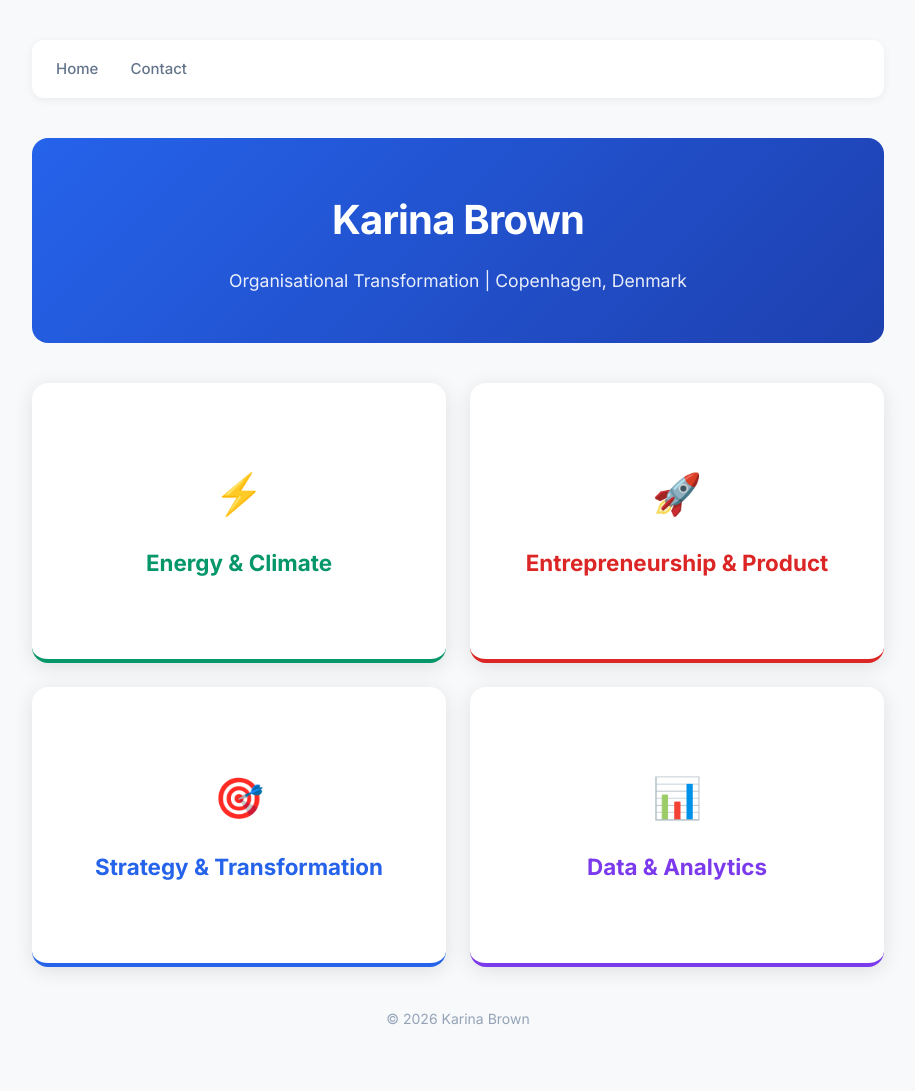
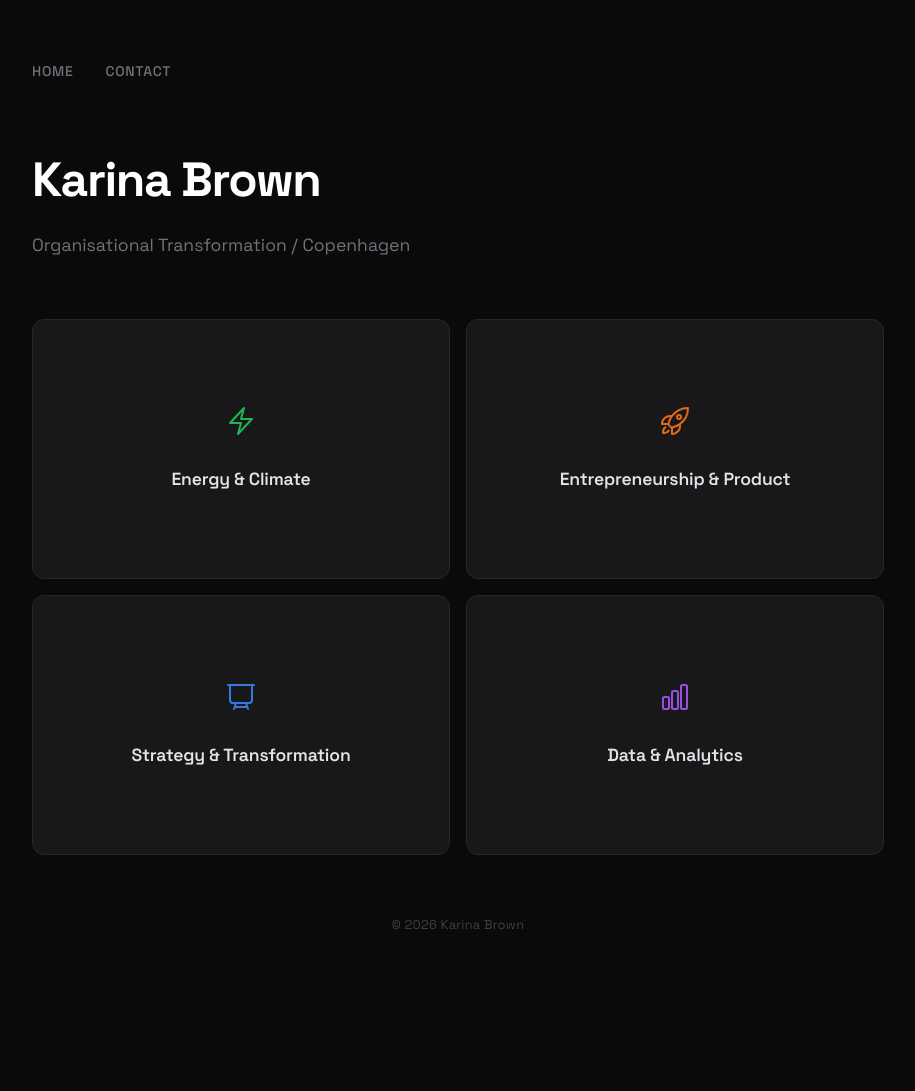
Before and after one commit to Karina01/personal-website, a Jekyll site: the page built from index.md, in a window 1280 px wide. Shown: the whole page, without its empty margins (182-1097 px from the left). Built offline with Jekyll 4.4.1, drawn with Linux system fonts in a browser that asks for light colours; after the commit the page ends 1016 px from its top, so only the background shows below that.

Commit message:
Switch to dark theme with minimalist design
- Dark background (#0a0a0b) throughout
- Space Grotesk font for modern look
- Minimalist line icons (SVG)
- Subtle card borders instead of shadows
- Simplified typography and spacing

Co-Authored-By: Claude Opus 4.5 <noreply@anthropic.com>

```diff
--- a/_layouts/default.html
+++ b/_layouts/default.html
@@ -6,92 +6,74 @@
   <title>{{ page.title }} | {{ site.title }}</title>
   <link rel="preconnect" href="https://fonts.googleapis.com">
   <link rel="preconnect" href="https://fonts.gstatic.com" crossorigin>
-  <link href="https://fonts.googleapis.com/css2?family=Inter:wght@400;500;600;700&display=swap" rel="stylesheet">
+  <link href="https://fonts.googleapis.com/css2?family=Space+Grotesk:wght@400;500;600;700&display=swap" rel="stylesheet">
   <style>
     * {
       box-sizing: border-box;
     }
 
     body {
-      font-family: 'Inter', -apple-system, BlinkMacSystemFont, "Segoe UI", Roboto, sans-serif;
+      font-family: 'Space Grotesk', -apple-system, BlinkMacSystemFont, sans-serif;
       max-width: 900px;
       margin: 0 auto;
-      padding: 40px 24px;
-      line-height: 1.7;
-      background: #f8f9fa;
-      color: #1a1a2e;
+      padding: 60px 24px;
+      line-height: 1.6;
+      background: #0a0a0b;
+      color: #e4e4e7;
     }
 
     /* Navigation */
     nav {
-      background: #fff;
-      border-radius: 12px;
-      padding: 16px 24px;
-      margin-bottom: 40px;
-      box-shadow: 0 2px 8px rgba(0,0,0,0.06);
+      margin-bottom: 60px;
       display: flex;
       gap: 32px;
     }
 
     nav a {
       text-decoration: none;
-      color: #64748b;
+      color: #71717a;
       font-weight: 500;
-      font-size: 15px;
+      font-size: 14px;
+      letter-spacing: 0.05em;
+      text-transform: uppercase;
       transition: color 0.2s;
     }
 
     nav a:hover {
-      color: #2563eb;
+      color: #fff;
     }
 
     /* Header Section */
     .header-section {
-      background: linear-gradient(135deg, #2563eb 0%, #1e40af 100%);
-      color: #fff;
-      border-radius: 16px;
-      padding: 48px 40px;
-      margin-bottom: 40px;
-      text-align: center;
+      margin-bottom: 60px;
     }
 
     .header-section h1 {
-      font-size: 2.5rem;
+      font-size: 3rem;
       font-weight: 700;
       margin: 0 0 12px 0;
-      letter-spacing: -0.02em;
+      letter-spacing: -0.03em;
+      color: #fff;
     }
 
     .header-section .tagline {
       font-size: 1.1rem;
-      opacity: 0.9;
+      color: #71717a;
       font-weight: 400;
       margin: 0;
-    }
-
-    /* Section Titles */
-    h2 {
-      font-size: 1.5rem;
-      font-weight: 700;
-      color: #1a1a2e;
-      margin: 48px 0 24px 0;
-      padding-bottom: 12px;
-      border-bottom: 3px solid #2563eb;
-      display: inline-block;
     }
 
     /* Theme Cards Grid */
     .theme-grid {
       display: grid;
       grid-template-columns: repeat(2, 1fr);
-      gap: 24px;
-      margin-top: 40px;
+      gap: 16px;
     }
 
     /* Flip Card Container */
     .flip-card {
       perspective: 1000px;
-      height: 280px;
+      height: 260px;
     }
 
     .flip-card-inner {
@@ -112,97 +94,92 @@
       width: 100%;
       height: 100%;
       backface-visibility: hidden;
-      border-radius: 16px;
+      border-radius: 12px;
       display: flex;
       flex-direction: column;
       justify-content: center;
       align-items: center;
       padding: 32px;
       text-align: center;
-      box-shadow: 0 4px 20px rgba(0,0,0,0.1);
     }
 
     .flip-card-front {
-      background: #fff;
+      background: #18181b;
+      border: 1px solid #27272a;
     }
 
     .flip-card-back {
       transform: rotateY(180deg);
+    }
+
+    .flip-card-front h3 {
+      font-size: 1.1rem;
+      font-weight: 600;
+      margin: 0;
+      color: #e4e4e7;
+      letter-spacing: -0.01em;
+    }
+
+    .flip-card-front .icon {
+      margin-bottom: 20px;
+      opacity: 0.9;
+    }
+
+    .flip-card-front .icon svg {
+      width: 32px;
+      height: 32px;
+      stroke-width: 1.5;
+    }
+
+    .flip-card-back h3 {
+      font-size: 1rem;
+      font-weight: 600;
+      margin: 0 0 14px 0;
       color: #fff;
     }
 
-    .flip-card-front h3 {
-      font-size: 1.4rem;
-      font-weight: 700;
-      margin: 0;
-      color: #1a1a2e;
-    }
-
-    .flip-card-front .icon {
-      font-size: 2.5rem;
-      margin-bottom: 16px;
-    }
-
-    .flip-card-back h3 {
-      font-size: 1.2rem;
-      font-weight: 600;
-      margin: 0 0 16px 0;
-    }
-
     .flip-card-back p {
-      font-size: 0.95rem;
+      font-size: 0.9rem;
       line-height: 1.6;
       margin: 0;
-      opacity: 0.95;
+      opacity: 0.85;
+      color: #fff;
     }
 
     /* Card Color Themes */
-    .theme-energy .flip-card-front { border-bottom: 4px solid #059669; }
-    .theme-energy .flip-card-front h3 { color: #059669; }
-    .theme-energy .flip-card-back { background: linear-gradient(135deg, #059669 0%, #047857 100%); }
+    .theme-energy .flip-card-front .icon { color: #22c55e; }
+    .theme-energy .flip-card-back { background: #18181b; border: 1px solid #22c55e; }
 
-    .theme-entrepreneurship .flip-card-front { border-bottom: 4px solid #dc2626; }
-    .theme-entrepreneurship .flip-card-front h3 { color: #dc2626; }
-    .theme-entrepreneurship .flip-card-back { background: linear-gradient(135deg, #dc2626 0%, #b91c1c 100%); }
+    .theme-entrepreneurship .flip-card-front .icon { color: #f97316; }
+    .theme-entrepreneurship .flip-card-back { background: #18181b; border: 1px solid #f97316; }
 
-    .theme-strategy .flip-card-front { border-bottom: 4px solid #2563eb; }
-    .theme-strategy .flip-card-front h3 { color: #2563eb; }
-    .theme-strategy .flip-card-back { background: linear-gradient(135deg, #2563eb 0%, #1d4ed8 100%); }
+    .theme-strategy .flip-card-front .icon { color: #3b82f6; }
+    .theme-strategy .flip-card-back { background: #18181b; border: 1px solid #3b82f6; }
 
-    .theme-data .flip-card-front { border-bottom: 4px solid #7c3aed; }
-    .theme-data .flip-card-front h3 { color: #7c3aed; }
-    .theme-data .flip-card-back { background: linear-gradient(135deg, #7c3aed 0%, #6d28d9 100%); }
+    .theme-data .flip-card-front .icon { color: #a855f7; }
+    .theme-data .flip-card-back { background: #18181b; border: 1px solid #a855f7; }
 
-    /* Responsive for mobile */
-    @media (max-width: 640px) {
-      .theme-grid {
-        grid-template-columns: 1fr;
-      }
-
-      .flip-card {
-        height: 240px;
-      }
+    /* Contact Page Styles */
+    .contact-section h1 {
+      font-size: 2rem;
+      font-weight: 700;
+      color: #fff;
+      margin: 0 0 32px 0;
+      letter-spacing: -0.02em;
     }
 
-    /* Contact Page Styles */
-    .contact-section {
-      background: #fff;
-      border-radius: 12px;
-      padding: 40px;
-      box-shadow: 0 2px 8px rgba(0,0,0,0.06);
+    .contact-section p {
+      margin: 0 0 16px 0;
+      color: #a1a1aa;
     }
 
-    .contact-section h1 {
-      font-size: 1.75rem;
-      font-weight: 700;
-      color: #1a1a2e;
-      margin: 0 0 24px 0;
+    .contact-section strong {
+      color: #e4e4e7;
     }
 
     .contact-section a {
-      color: #2563eb;
+      color: #3b82f6;
       text-decoration: none;
-      font-weight: 500;
     }
 
     .contact-section a:hover {
@@ -212,42 +189,30 @@
     /* Responsive Design */
     @media (max-width: 640px) {
       body {
-        padding: 20px 16px;
-      }
-
-      nav {
-        padding: 14px 20px;
-        gap: 24px;
-      }
-
-      .header-section {
-        padding: 36px 24px;
+        padding: 40px 20px;
       }
 
       .header-section h1 {
-        font-size: 2rem;
+        font-size: 2.2rem;
       }
 
-      .job-card, .edu-card {
-        padding: 20px 24px;
+      .theme-grid {
+        grid-template-columns: 1fr;
+        gap: 12px;
       }
 
-      .job-card .role {
-        flex-direction: column;
-        gap: 4px;
-      }
-
-      .contact-section {
-        padding: 28px 24px;
+      .flip-card {
+        height: 220px;
       }
     }
 
     /* Footer */
     footer {
       text-align: center;
-      padding: 40px 0 20px 0;
-      color: #94a3b8;
-      font-size: 0.875rem;
+      padding: 60px 0 20px 0;
+      color: #3f3f46;
+      font-size: 0.8rem;
+      letter-spacing: 0.02em;
     }
   </style>
 </head>
--- a/index.md
+++ b/index.md
@@ -5,7 +5,7 @@ title: Home
 
 <div class="header-section">
   <h1>Karina Brown</h1>
-  <p class="tagline">Organisational Transformation | Copenhagen, Denmark</p>
+  <p class="tagline">Organisational Transformation / Copenhagen</p>
 </div>
 
 <div class="theme-grid">
@@ -13,12 +13,16 @@ title: Home
   <div class="flip-card theme-energy">
     <div class="flip-card-inner">
       <div class="flip-card-front">
-        <div class="icon">⚡</div>
+        <div class="icon">
+          <svg xmlns="http://www.w3.org/2000/svg" fill="none" viewBox="0 0 24 24" stroke="currentColor">
+            <path stroke-linecap="round" stroke-linejoin="round" d="M3.75 13.5l10.5-11.25L12 10.5h8.25L9.75 21.75 12 13.5H3.75z" />
+          </svg>
+        </div>
         <h3>Energy & Climate</h3>
       </div>
       <div class="flip-card-back">
         <h3>Energy & Climate</h3>
-        <p>Driving the transition to sustainable energy systems. Experience spanning renewable energy strategy, Power-to-X technologies, and market intelligence in the green energy sector.</p>
+        <p>Driving the transition to sustainable energy systems. Experience spanning renewable energy strategy, Power-to-X technologies, and market intelligence.</p>
       </div>
     </div>
   </div>
@@ -26,12 +30,16 @@ title: Home
   <div class="flip-card theme-entrepreneurship">
     <div class="flip-card-inner">
       <div class="flip-card-front">
-        <div class="icon">🚀</div>
+        <div class="icon">
+          <svg xmlns="http://www.w3.org/2000/svg" fill="none" viewBox="0 0 24 24" stroke="currentColor">
+            <path stroke-linecap="round" stroke-linejoin="round" d="M15.59 14.37a6 6 0 01-5.84 7.38v-4.8m5.84-2.58a14.98 14.98 0 006.16-12.12A14.98 14.98 0 009.631 8.41m5.96 5.96a14.926 14.926 0 01-5.841 2.58m-.119-8.54a6 6 0 00-7.381 5.84h4.8m2.581-5.84a14.927 14.927 0 00-2.58 5.84m2.699 2.7c-.103.021-.207.041-.311.06a15.09 15.09 0 01-2.448-2.448 14.9 14.9 0 01.06-.312m-2.24 2.39a4.493 4.493 0 00-1.757 4.306 4.493 4.493 0 004.306-1.758M16.5 9a1.5 1.5 0 11-3 0 1.5 1.5 0 013 0z" />
+          </svg>
+        </div>
         <h3>Entrepreneurship & Product</h3>
       </div>
       <div class="flip-card-back">
         <h3>Entrepreneurship & Product</h3>
-        <p>Building ventures from the ground up. From founding startups to leading product development in corporate innovation labs, bringing ideas to market with purpose.</p>
+        <p>Building ventures from the ground up. From founding startups to leading product development in corporate innovation labs.</p>
       </div>
     </div>
   </div>
@@ -39,12 +47,16 @@ title: Home
   <div class="flip-card theme-strategy">
     <div class="flip-card-inner">
       <div class="flip-card-front">
-        <div class="icon">🎯</div>
+        <div class="icon">
+          <svg xmlns="http://www.w3.org/2000/svg" fill="none" viewBox="0 0 24 24" stroke="currentColor">
+            <path stroke-linecap="round" stroke-linejoin="round" d="M3.75 3v11.25A2.25 2.25 0 006 16.5h2.25M3.75 3h-1.5m1.5 0h16.5m0 0h1.5m-1.5 0v11.25A2.25 2.25 0 0118 16.5h-2.25m-7.5 0h7.5m-7.5 0l-1 3m8.5-3l1 3m0 0l.5 1.5m-.5-1.5h-9.5m0 0l-.5 1.5" />
+          </svg>
+        </div>
         <h3>Strategy & Transformation</h3>
       </div>
       <div class="flip-card-back">
         <h3>Strategy & Transformation</h3>
-        <p>Shaping organisational futures through strategic thinking. Designing operating models, leading change initiatives, and enabling businesses to achieve their objectives.</p>
+        <p>Shaping organisational futures through strategic thinking. Designing operating models and leading change initiatives.</p>
       </div>
     </div>
   </div>
@@ -52,12 +64,16 @@ title: Home
   <div class="flip-card theme-data">
     <div class="flip-card-inner">
       <div class="flip-card-front">
-        <div class="icon">📊</div>
+        <div class="icon">
+          <svg xmlns="http://www.w3.org/2000/svg" fill="none" viewBox="0 0 24 24" stroke="currentColor">
+            <path stroke-linecap="round" stroke-linejoin="round" d="M3 13.125C3 12.504 3.504 12 4.125 12h2.25c.621 0 1.125.504 1.125 1.125v6.75C7.5 20.496 6.996 21 6.375 21h-2.25A1.125 1.125 0 013 19.875v-6.75zM9.75 8.625c0-.621.504-1.125 1.125-1.125h2.25c.621 0 1.125.504 1.125 1.125v11.25c0 .621-.504 1.125-1.125 1.125h-2.25a1.125 1.125 0 01-1.125-1.125V8.625zM16.5 4.125c0-.621.504-1.125 1.125-1.125h2.25C20.496 3 21 3.504 21 4.125v15.75c0 .621-.504 1.125-1.125 1.125h-2.25a1.125 1.125 0 01-1.125-1.125V4.125z" />
+          </svg>
+        </div>
         <h3>Data & Analytics</h3>
       </div>
       <div class="flip-card-back">
         <h3>Data & Analytics</h3>
-        <p>Turning data into decisions. Implementing analytics products, building financial models, and creating insights that drive confident business choices.</p>
+        <p>Turning data into decisions. Implementing analytics products, building financial models, and creating actionable insights.</p>
       </div>
     </div>
   </div>
```
